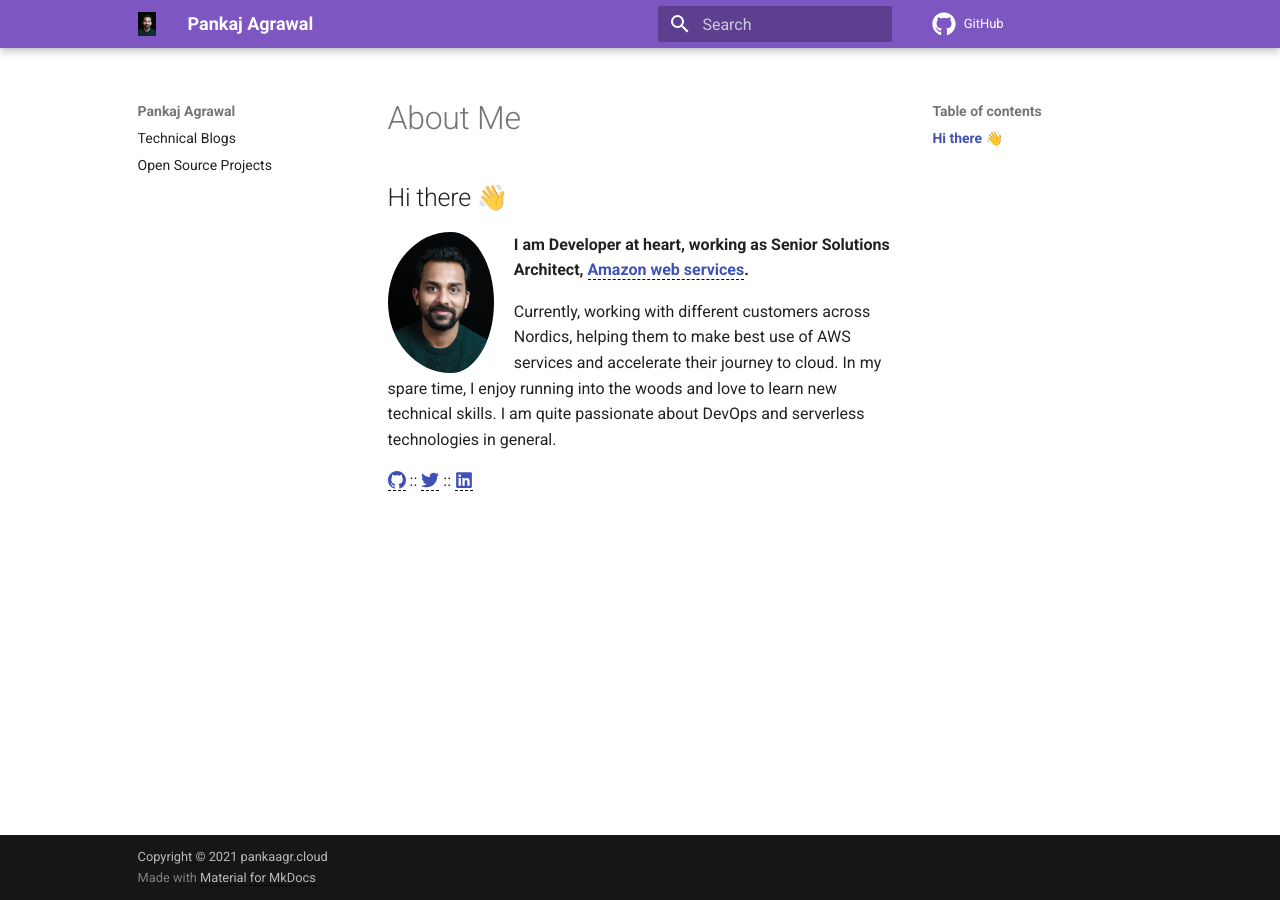
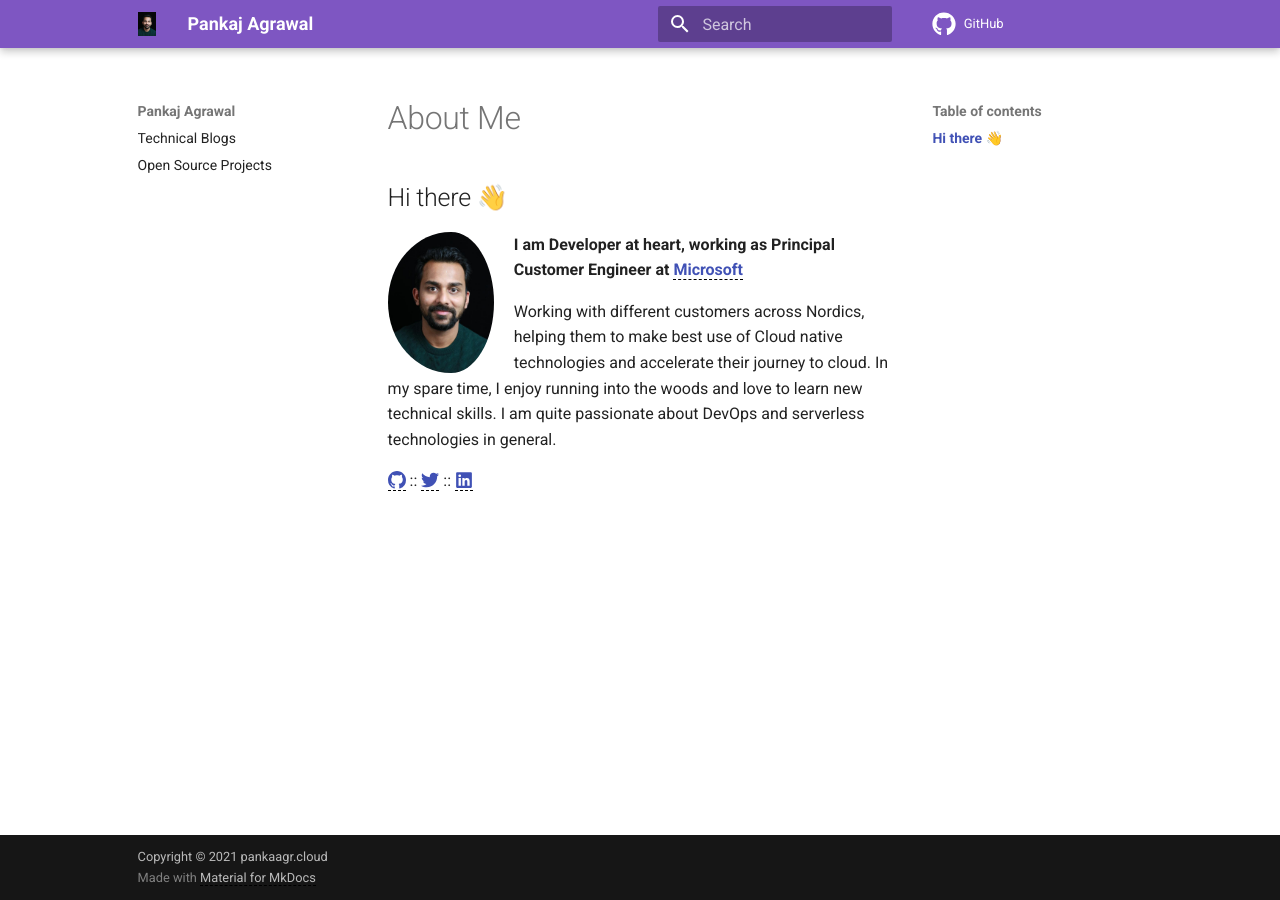
Before and after one commit to pankajagrawal16/pankajagrawal16.github.io, an MkDocs documentation site: the page built from docs/index.md, in a window 1280 px wide. Built offline with MkDocs 1.6.1 and Material for MkDocs 9.7.7, drawn with Linux system fonts in a browser that asks for light colours; comment, search, counter and statistics services are not loaded.

Commit message:
Update index.md

```diff
--- a/docs/index.md
+++ b/docs/index.md
@@ -7,9 +7,9 @@ description: Hi there 👋
 
 ![profile](media/badge.jpeg){: .icon .left}
 
-**I am Developer at heart, working as Senior Solutions Architect, [Amazon web services](https://aws.amazon.com/).**
+**I am Developer at heart, working as Principal Customer Engineer at [Microsoft](https://azure.microsoft.com/en-us/)**
 
-Currently, working with different customers across Nordics, helping them to make best use of AWS services and accelerate
+Working with different customers across Nordics, helping them to make best use of Cloud native technologies and accelerate
 their journey to cloud. In my spare time, I enjoy running into the woods and love to learn new technical skills.
 I am quite passionate about DevOps and serverless technologies in general.
 
```
